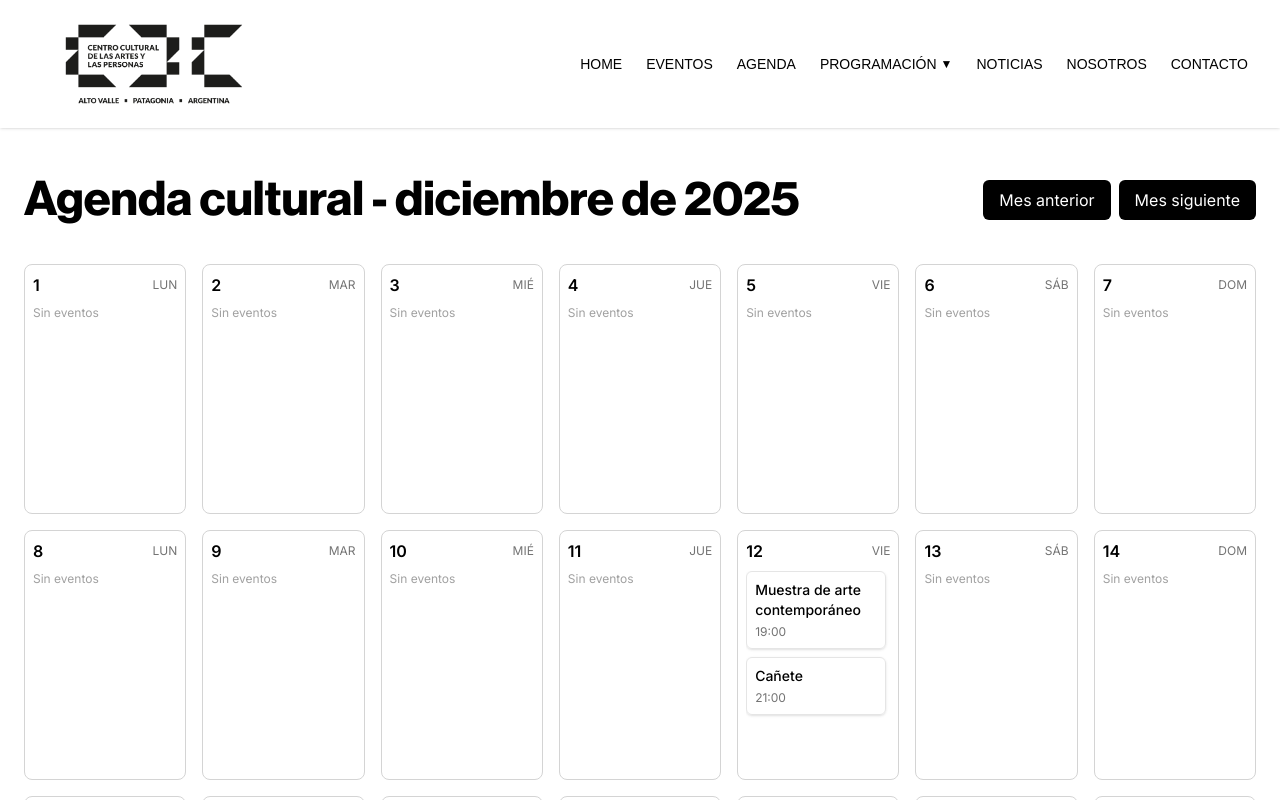
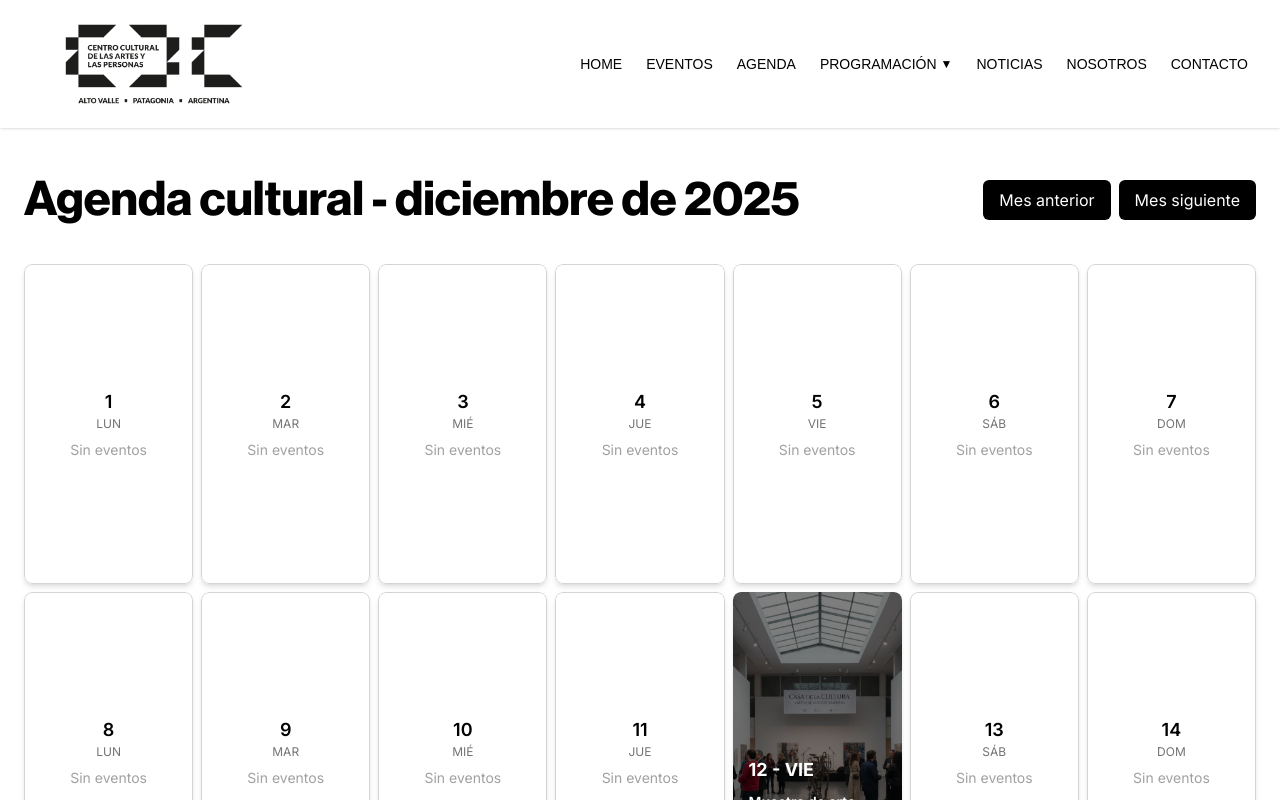
Before and after one commit to kevkarlion/casa-de-la-cultura, a Next.js app: page /agenda in a window 1280 px wide. Both pictures are taken after a click on the button "Mes anterior". Shown: the top 800 px of the page. Built offline with nearby package versions, Linux system fonts and the light colour scheme; a web font is replaced by a local one.

Commit message:
agenda completa design ok

```diff
--- a/components/home/AgendaCompleta/AgendaCompleta.tsx
+++ b/components/home/AgendaCompleta/AgendaCompleta.tsx
@@ -1,8 +1,9 @@
-'use client'
+"use client";
 
 import { useMemo, useState } from "react";
-import { motion, easeOut } from "framer-motion"; // <-- Importamos easeOut
+import { motion, easeOut } from "framer-motion";
 import Link from "next/link";
+import Image from "next/image";
 
 interface AgendaItem {
   id: string | number;
@@ -22,9 +23,15 @@ const WEEK_DAYS = ["DOM", "LUN", "MAR", "MIÉ", "JUE", "VIE", "SÁB"];
 
 export default function AgendaAlmanaque({ items }: AgendaAlmanaqueProps) {
   const today = new Date();
-  const [currentDate, setCurrentDate] = useState(new Date(today.getFullYear(), today.getMonth(), 1));
+  const [currentDate, setCurrentDate] = useState(
+    new Date(today.getFullYear(), today.getMonth(), 1)
+  );
 
-  const daysInMonth = new Date(currentDate.getFullYear(), currentDate.getMonth() + 1, 0).getDate();
+  const daysInMonth = new Date(
+    currentDate.getFullYear(),
+    currentDate.getMonth() + 1,
+    0
+  ).getDate();
 
   // Agrupar eventos por día
   const eventsByDay = useMemo(() => {
@@ -44,15 +51,18 @@ export default function AgendaAlmanaque({ items }: AgendaAlmanaqueProps) {
     return map;
   }, [items, currentDate]);
 
-  const monthLabel = currentDate.toLocaleDateString("es-AR", { month: "long", year: "numeric" });
+  const monthLabel = currentDate.toLocaleDateString("es-AR", {
+    month: "long",
+    year: "numeric",
+  });
 
   const fadeUp = {
     hidden: { opacity: 0, y: 20 },
     visible: {
       opacity: 1,
       y: 0,
-      transition: { duration: 0.5, ease: easeOut } // <-- Corregido
-    }
+      transition: { duration: 0.5, ease: easeOut },
+    },
   };
 
   return (
@@ -66,13 +76,21 @@ export default function AgendaAlmanaque({ items }: AgendaAlmanaqueProps) {
 
           <div className="flex gap-2 mt-4 md:mt-0">
             <button
-              onClick={() => setCurrentDate(d => new Date(d.getFullYear(), d.getMonth() - 1, 1))}
+              onClick={() =>
+                setCurrentDate(
+                  (d) => new Date(d.getFullYear(), d.getMonth() - 1, 1)
+                )
+              }
               className="px-4 py-2 rounded-md bg-black text-white hover:bg-primary transition"
             >
               Mes anterior
             </button>
             <button
-              onClick={() => setCurrentDate(d => new Date(d.getFullYear(), d.getMonth() + 1, 1))}
+              onClick={() =>
+                setCurrentDate(
+                  (d) => new Date(d.getFullYear(), d.getMonth() + 1, 1)
+                )
+              }
               className="px-4 py-2 rounded-md bg-black text-white hover:bg-primary transition"
             >
               Mes siguiente
@@ -81,55 +99,65 @@ export default function AgendaAlmanaque({ items }: AgendaAlmanaqueProps) {
         </div>
 
         {/* Grid de días */}
-        <div className="grid grid-cols-7 gap-4">
+        <div className="grid grid-cols-1 sm:grid-cols-2 md:grid-cols-7 gap-2">
           {Array.from({ length: daysInMonth }, (_, i) => {
             const day = i + 1;
-            const date = new Date(currentDate.getFullYear(), currentDate.getMonth(), day);
+            const date = new Date(
+              currentDate.getFullYear(),
+              currentDate.getMonth(),
+              day
+            );
             const weekDay = WEEK_DAYS[date.getDay()];
             const events = eventsByDay.get(day) || [];
 
             return (
               <motion.div
                 key={day}
-                className="border border-neutral-300 rounded-lg p-2 flex flex-col h-62.5 overflow-hidden"
+                className="h-64 sm:h-72 md:h-80 overflow-hidden rounded-lg shadow-md"
                 initial="hidden"
                 whileInView="visible"
                 viewport={{ once: true }}
                 variants={fadeUp}
               >
-                {/* Header día */}
-                <div className="mb-2 flex justify-between items-center">
-                  <span className="font-semibold">{day}</span>
-                  <span className="text-xs text-neutral-500">{weekDay}</span>
-                </div>
-
-                {/* Eventos */}
-                <div className="flex-1 flex flex-col gap-2 overflow-y-auto pr-1">
-                  {events.length === 0 && <span className="text-xs text-neutral-400">Sin eventos</span>}
-
-                  {events.map(event => (
+                {events.length === 0 ? (
+                  <div className="flex flex-col justify-center items-center h-full border border-neutral-300 rounded-lg p-2 text-center">
+                    <span className="font-semibold text-lg">{day}</span>
+                    <span className="text-xs text-neutral-500">{weekDay}</span>
+                    <span className="text-sm text-neutral-400 mt-2">
+                      Sin eventos
+                    </span>
+                  </div>
+                ) : (
+                  events.map((event) => (
                     <Link
                       key={event.id}
                       href={`/agenda/${event.slug}`}
-                      className="flex flex-col border border-neutral-200 rounded-md overflow-hidden shadow-sm hover:shadow-md transition"
+                      className="relative block h-full w-full rounded-lg overflow-hidden shadow-sm hover:shadow-md transition"
                     >
                       {event.image && (
-                        <div className="w-full h-16 md:h-20 overflow-hidden">
-                          <img
-                            src={event.image}
-                            alt={event.title}
-                            className="w-full h-full object-cover"
-                          />
-                        </div>
+                        <Image
+                          src={event.image}
+                          alt={event.title}
+                          fill
+                          style={{ objectFit: "cover" }}
+                          className="absolute inset-0"
+                        />
                       )}
-                      <div className="p-2 flex flex-col gap-1">
-                        <span className="text-sm font-medium">{event.title}</span>
-                        {event.time && <span className="text-xs text-neutral-500">{event.time}</span>}
-                        {event.description && <span className="text-xs text-neutral-600 line-clamp-2">{event.description}</span>}
+
+                      {/* Overlay con detalles */}
+                      <div className="absolute inset-0 bg-black/50 text-white flex flex-col justify-end p-4 gap-2">
+                        <span className="text-lg font-bold">{day} - {weekDay}</span>
+                        <span className="text-sm font-semibold">{event.title}</span>
+                        {event.time && (
+                          <span className="text-xs">{event.time}</span>
+                        )}
+                        <button className="mt-2 px-3 py-1 bg-primary text-black rounded-md text-xs font-bold hover:bg-white hover:text-primary transition">
+                          Ver más
+                        </button>
                       </div>
                     </Link>
-                  ))}
-                </div>
+                  ))
+                )}
               </motion.div>
             );
           })}
--- a/utils/agenda.mock.ts
+++ b/utils/agenda.mock.ts
@@ -7,20 +7,7 @@ export const agendaRapidaMock = [
     title: 'Muestra de arte contemporáneo',
     time: '19:00',
     slug: '2025-09-18-muestra-de-arte-contemporaneo',
-  },
-  {
-    id: 1,
-    date: '2025-12-15',
-    title: 'Muestra de arte contemporáneo',
-    time: '19:00',
-    slug: '2025-09-18-muestra-de-arte-contemporaneo',
-  },
-   {
-    id: 6,
-    date: '2025-12-12',
-    title: 'Cañete',
-    time: '21:00',
-    slug: '2025-09-18-muestra-de-clown',
+    image: '/imagenes/expo.png',
   },
   {
     id: 2,
```
